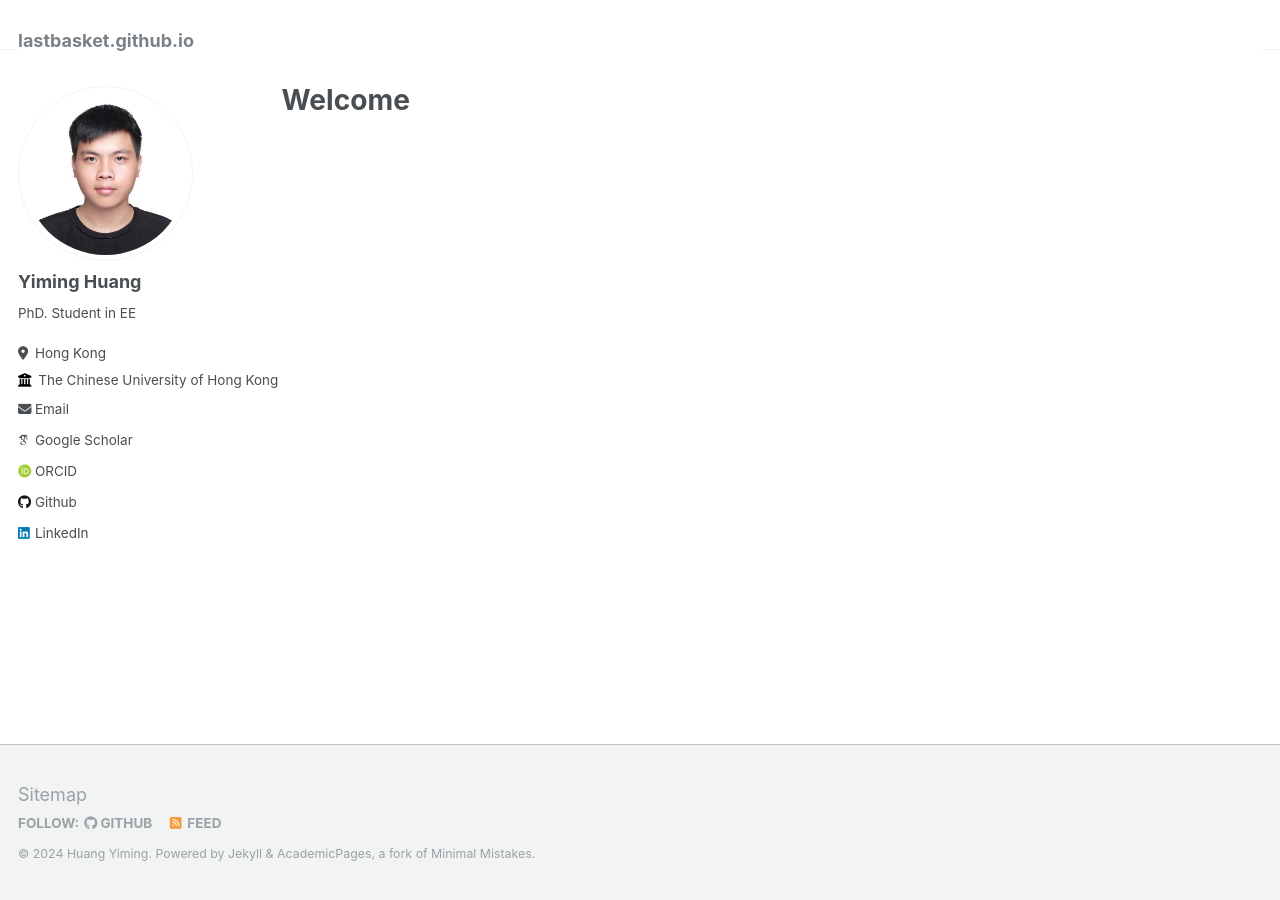
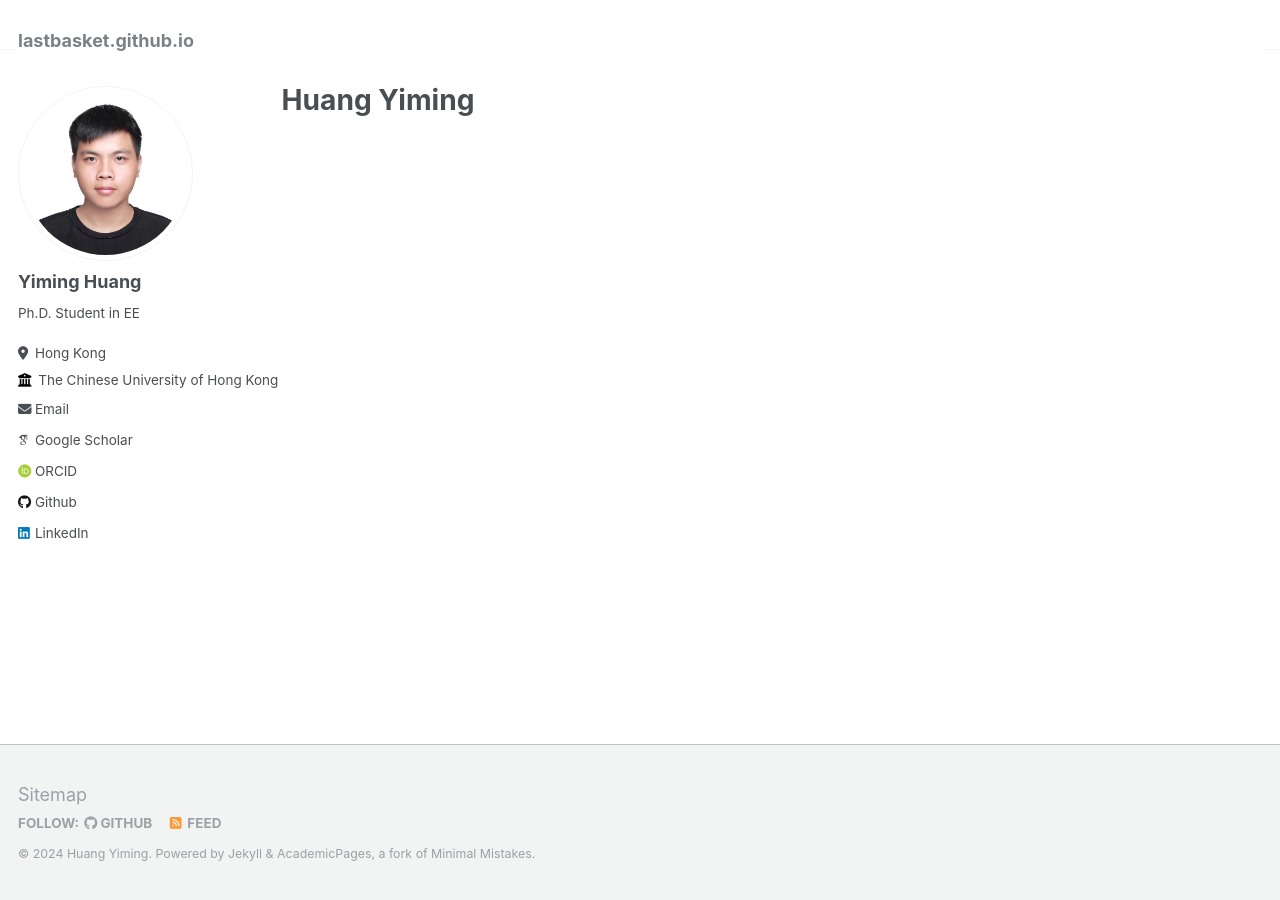
Before and after one commit to lastbasket/lastbasket.github.io, a Jekyll site: the page built from _pages/about.md, in a window 1280 px wide. Built offline with Jekyll 4.4.1, drawn with Linux system fonts in a browser that asks for light colours; some web fonts are replaced.

Commit message:
update page

```diff
--- a/_config.yml
+++ b/_config.yml
@@ -24,7 +24,7 @@ author:
   avatar           : "img.jpg"
   name             : "Yiming Huang"
   pronouns         : # example: "she/her"
-  bio              : "PhD. Student in EE"
+  bio              : "Ph.D. Student in EE"
   location         : "Hong Kong"
   employer         : "The Chinese University of Hong Kong"
   uri              : # URL
--- a/_pages/about.md
+++ b/_pages/about.md
@@ -1,6 +1,6 @@
 ---
 permalink: /
-title: "Welcome"
+title: "Huang Yiming"
 author_profile: true
 redirect_from:
   - /about/
```
